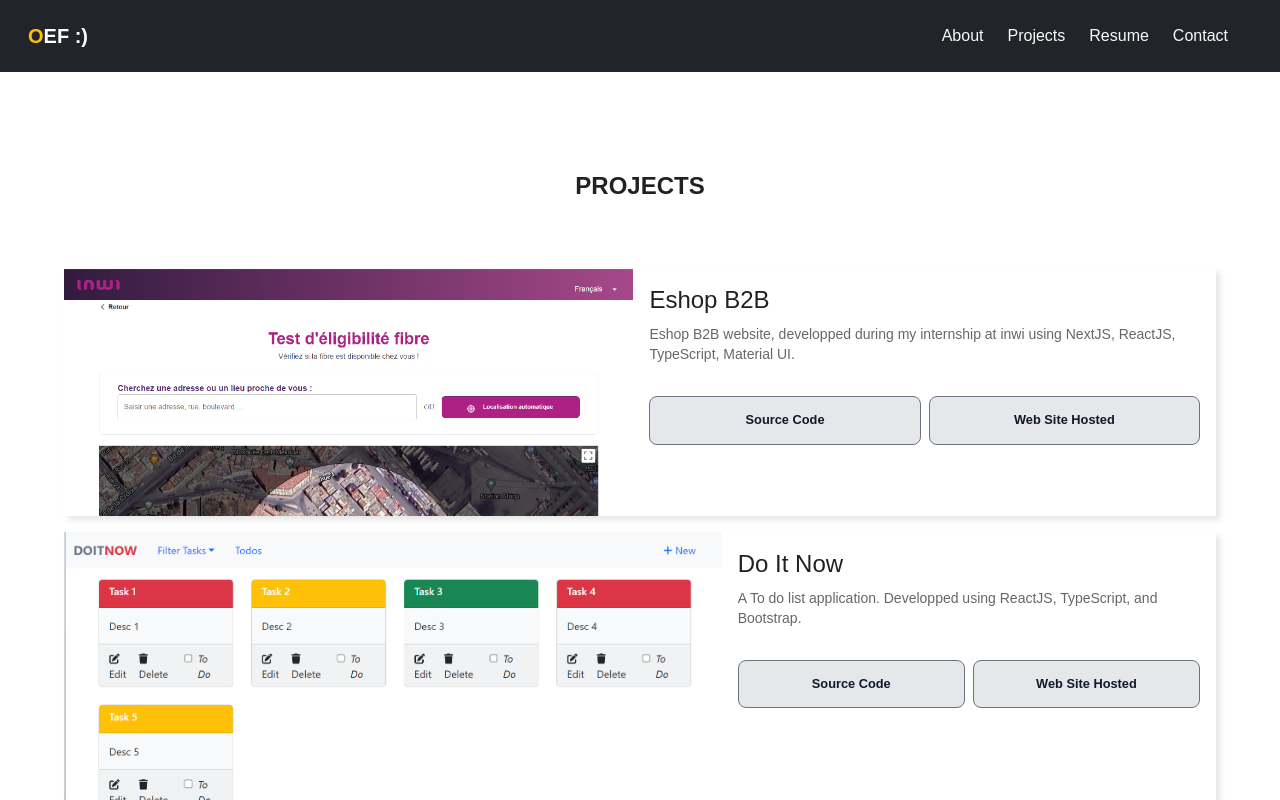
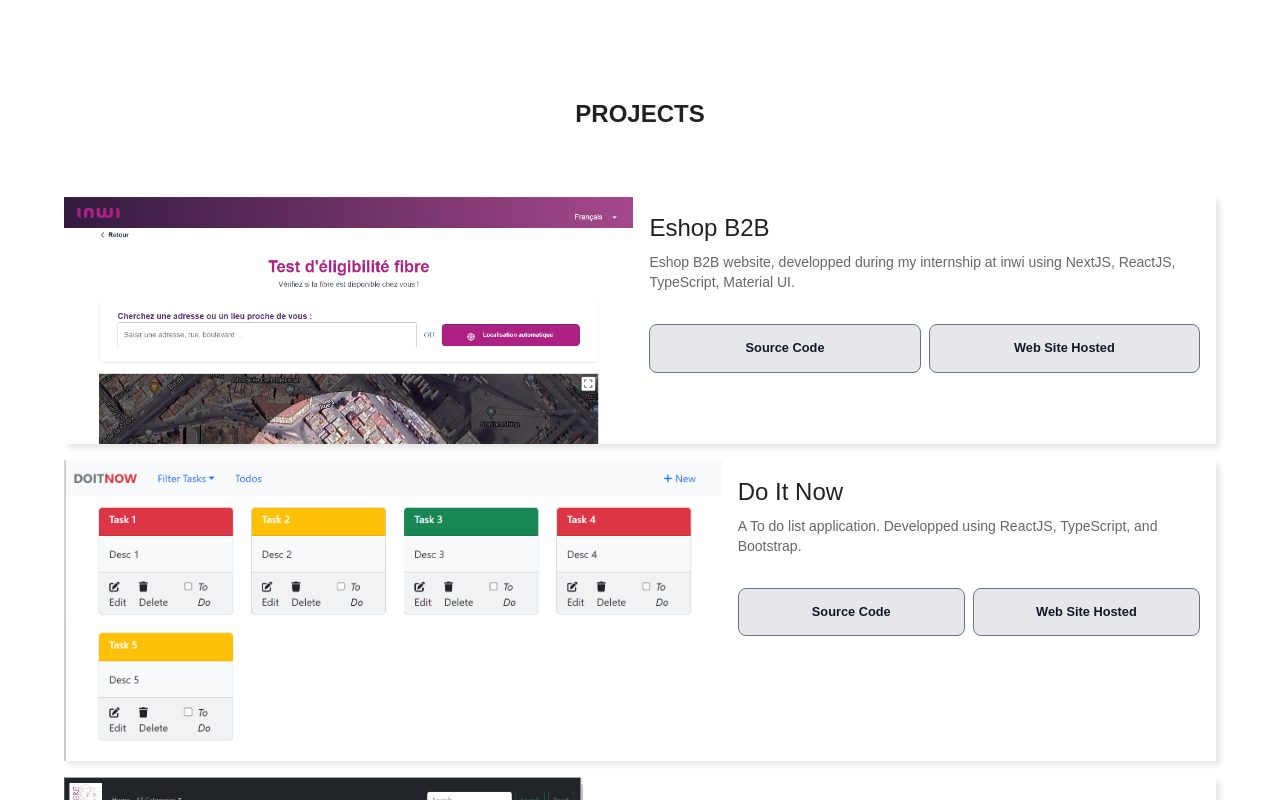
Before and after one commit to OuiameFakir/ouiamefakir-portfolio, a Next.js app: page /en in a window 1280 px wide. Shown: the top 800 px of the page. Built offline with nearby package versions, Linux system fonts and the light colour scheme.

Commit message:
commit some modifs

```diff
--- a/src/app/[lng]/page.tsx
+++ b/src/app/[lng]/page.tsx
@@ -2,13 +2,13 @@ import "@fortawesome/fontawesome-free/css/all.min.css";
 import Resume from "./components/resume";
 import Contact from "./components/contact";
 import Projects from "./components/projects";
-import Navbar from "./components/navbar";
+// import Navbar from "./components/navbar";
 import About from "./components/about";
 
 export default function Home({ params: { lng } }: { params: { lng: string } }) {
   return (
     <main>
-      <Navbar />
+      {/* <Navbar /> */}
       <section id="about" className="section">
         <About />
       </section>
```
